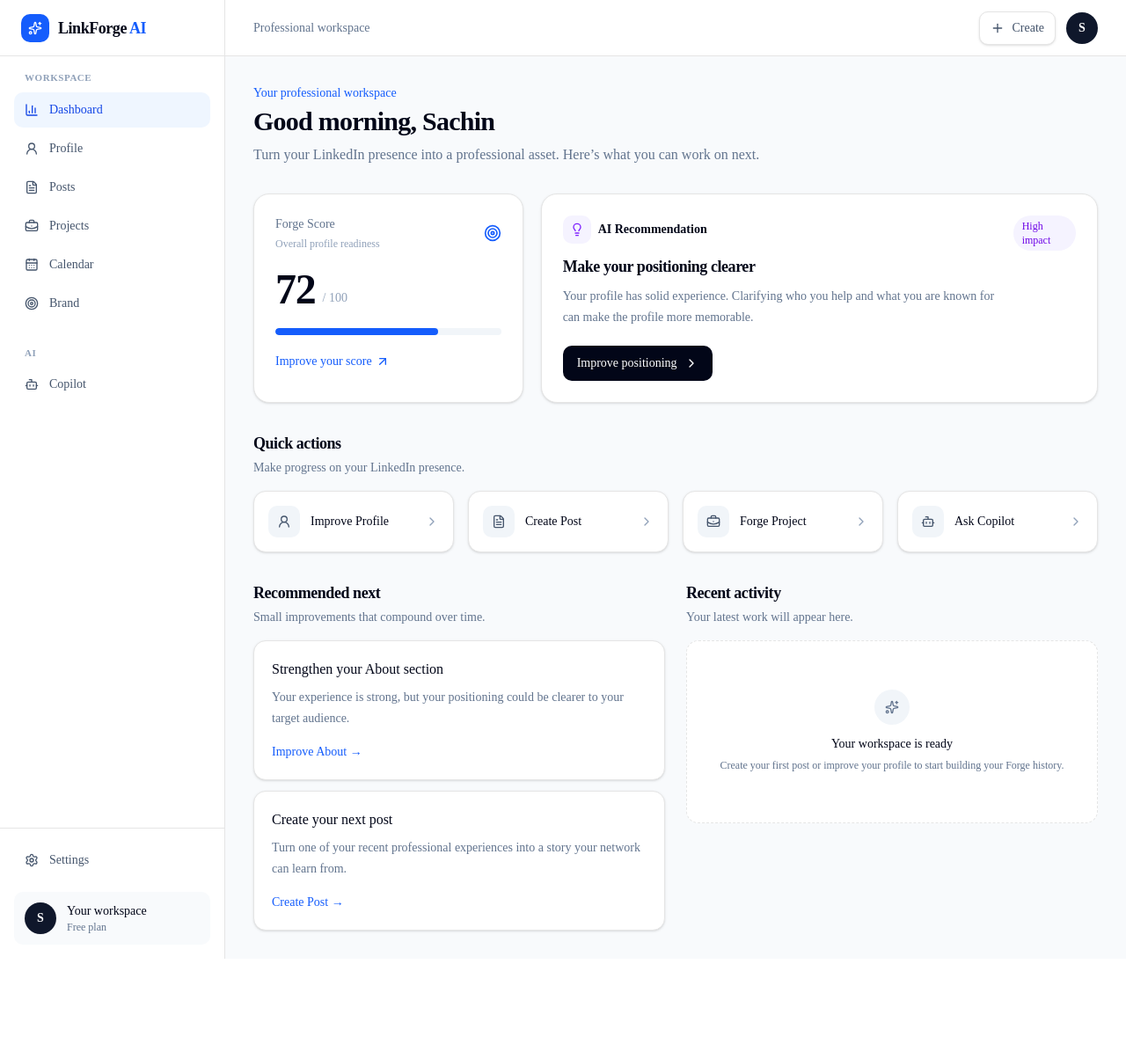
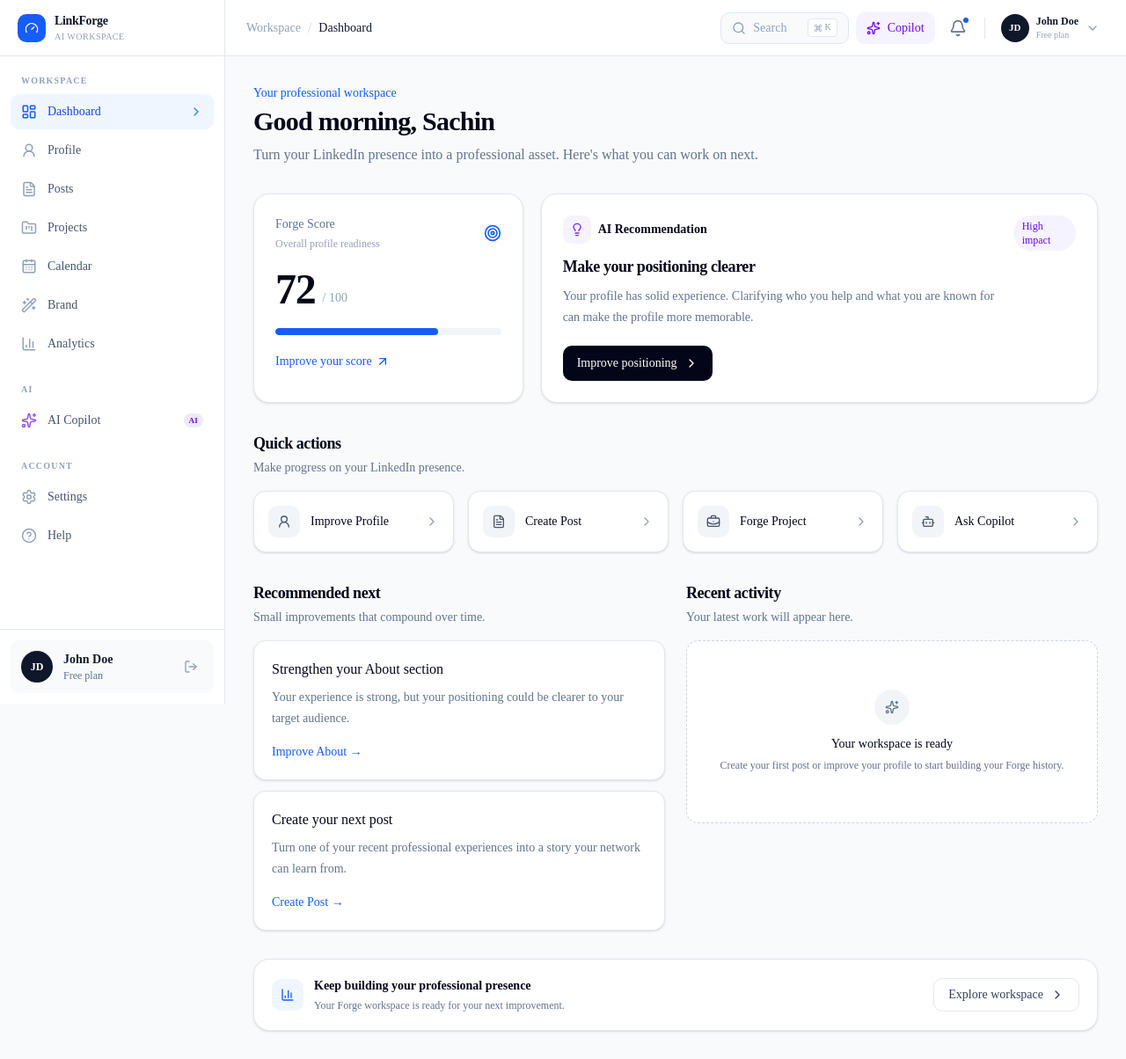
Before and after one commit to sachin59921/linkforge-ai, a Next.js app: page / in a window 1280 px wide. Shown: the whole page at 88% size. Before the commit the page ends 1090 px from the top, so only its background shows below. Built offline with nearby package versions, Linux system fonts and the light colour scheme.

Commit message:
feat: add Header component with navigation and user account features

```diff
--- a/app/page.tsx
+++ b/app/page.tsx
@@ -3,25 +3,15 @@ import {
   BarChart3,
   Bot,
   BriefcaseBusiness,
-  CalendarDays,
   ChevronRight,
   FileText,
   Lightbulb,
-  Plus,
-  Settings,
   Sparkles,
   Target,
   UserRound,
 } from "lucide-react";
-
-const navigation = [
-  { label: "Dashboard", icon: BarChart3, active: true },
-  { label: "Profile", icon: UserRound },
-  { label: "Posts", icon: FileText },
-  { label: "Projects", icon: BriefcaseBusiness },
-  { label: "Calendar", icon: CalendarDays },
-  { label: "Brand", icon: Target },
-];
+import { Header } from "@/components/layout/header";
+import { Sidebar } from "@/components/layout/sidebar";
 
 const recommendations = [
   {
@@ -38,125 +28,61 @@ const recommendations = [
   },
 ];
 
+const quickActions = [
+  {
+    label: "Improve Profile",
+    icon: UserRound,
+  },
+  {
+    label: "Create Post",
+    icon: FileText,
+  },
+  {
+    label: "Forge Project",
+    icon: BriefcaseBusiness,
+  },
+  {
+    label: "Ask Copilot",
+    icon: Bot,
+  },
+];
+
 export default function Home() {
   return (
-    <main className="min-h-screen bg-slate-50 text-slate-950">
-      <div className="flex min-h-screen">
-        {/* Sidebar */}
-        <aside className="hidden w-64 shrink-0 border-r bg-white lg:flex lg:flex-col">
-          <div className="flex h-16 items-center border-b px-6">
-            <div className="flex items-center gap-2.5">
-              <div className="flex size-8 items-center justify-center rounded-lg bg-blue-600 text-white">
-                <Sparkles className="size-4" />
-              </div>
-              <span className="text-lg font-semibold tracking-tight">
-                LinkForge <span className="text-blue-600">AI</span>
-              </span>
-            </div>
-          </div>
+    <div className="flex min-h-screen bg-slate-50 text-slate-950">
+      <Sidebar />
 
-          <nav className="flex-1 space-y-7 p-4">
-            <div>
-              <p className="mb-2 px-3 text-[11px] font-semibold uppercase tracking-wider text-slate-400">
-                Workspace
-              </p>
+      <div className="flex min-w-0 flex-1 flex-col">
+        <Header />
 
-              <div className="space-y-1">
-                {navigation.map((item) => {
-                  const Icon = item.icon;
-
-                  return (
-                    <button
-                      key={item.label}
-                      className={`flex w-full items-center gap-3 rounded-lg px-3 py-2.5 text-sm font-medium transition ${
-                        item.active
-                          ? "bg-blue-50 text-blue-700"
-                          : "text-slate-600 hover:bg-slate-50 hover:text-slate-950"
-                      }`}
-                    >
-                      <Icon className="size-4" />
-                      {item.label}
-                    </button>
-                  );
-                })}
-              </div>
-            </div>
-
-            <div>
-              <p className="mb-2 px-3 text-[11px] font-semibold uppercase tracking-wider text-slate-400">
-                AI
-              </p>
-
-              <button className="flex w-full items-center gap-3 rounded-lg px-3 py-2.5 text-sm font-medium text-slate-600 transition hover:bg-slate-50 hover:text-slate-950">
-                <Bot className="size-4" />
-                Copilot
-              </button>
-            </div>
-          </nav>
-
-          <div className="border-t p-4">
-            <button className="flex w-full items-center gap-3 rounded-lg px-3 py-2.5 text-sm font-medium text-slate-600 hover:bg-slate-50 hover:text-slate-950">
-              <Settings className="size-4" />
-              Settings
-            </button>
-
-            <div className="mt-4 flex items-center gap-3 rounded-lg bg-slate-50 p-3">
-              <div className="flex size-9 items-center justify-center rounded-full bg-slate-900 text-sm font-semibold text-white">
-                S
-              </div>
-              <div className="min-w-0">
-                <p className="truncate text-sm font-medium">Your workspace</p>
-                <p className="truncate text-xs text-slate-500">Free plan</p>
-              </div>
-            </div>
-          </div>
-        </aside>
-
-        {/* Main workspace */}
-        <div className="flex min-w-0 flex-1 flex-col">
-          <header className="flex h-16 items-center justify-between border-b bg-white px-5 sm:px-8">
-            <div>
-              <p className="text-sm text-slate-500 lg:hidden">LinkForge AI</p>
-              <p className="hidden text-sm text-slate-500 lg:block">
-                Professional workspace
-              </p>
-            </div>
-
-            <div className="flex items-center gap-3">
-              <button className="hidden rounded-lg border bg-white px-3 py-2 text-sm font-medium text-slate-600 shadow-sm transition hover:bg-slate-50 sm:flex sm:items-center sm:gap-2">
-                <Plus className="size-4" />
-                Create
-              </button>
-
-              <div className="flex size-9 items-center justify-center rounded-full bg-slate-900 text-sm font-semibold text-white">
-                S
-              </div>
-            </div>
-          </header>
-
-          <section className="mx-auto w-full max-w-7xl flex-1 p-5 sm:p-8">
+        <main className="flex-1">
+          <section className="mx-auto w-full max-w-7xl p-5 sm:p-8">
             {/* Welcome */}
             <div className="mb-8">
               <p className="mb-1 text-sm font-medium text-blue-600">
                 Your professional workspace
               </p>
+
               <h1 className="text-2xl font-semibold tracking-tight sm:text-3xl">
                 Good morning, Sachin
               </h1>
+
               <p className="mt-2 max-w-2xl text-sm text-slate-500 sm:text-base">
-                Turn your LinkedIn presence into a professional asset. Here’s
+                Turn your LinkedIn presence into a professional asset. Here&apos;s
                 what you can work on next.
               </p>
             </div>
 
             {/* Top cards */}
             <div className="grid gap-5 lg:grid-cols-3">
-              <div className="rounded-2xl border bg-white p-6 shadow-sm lg:col-span-1">
+              {/* Forge Score */}
+              <div className="rounded-2xl border border-slate-200 bg-white p-6 shadow-sm lg:col-span-1">
                 <div className="mb-5 flex items-center justify-between">
                   <div>
                     <p className="text-sm font-medium text-slate-500">
                       Forge Score
                     </p>
+
                     <p className="mt-1 text-xs text-slate-400">
                       Overall profile readiness
                     </p>
@@ -169,6 +95,7 @@ export default function Home() {
                   <span className="text-5xl font-semibold tracking-tight">
                     72
                   </span>
+
                   <span className="mb-1 text-sm text-slate-400">/ 100</span>
                 </div>
 
@@ -176,19 +103,24 @@ export default function Home() {
                   <div className="h-full w-[72%] rounded-full bg-blue-600" />
                 </div>
 
-                <button className="mt-5 flex items-center gap-1 text-sm font-medium text-blue-600 hover:text-blue-700">
+                <button
+                  type="button"
+                  className="mt-5 flex items-center gap-1 text-sm font-medium text-blue-600 hover:text-blue-700"
+                >
                   Improve your score
                   <ArrowUpRight className="size-4" />
                 </button>
               </div>
 
-              <div className="rounded-2xl border bg-white p-6 shadow-sm lg:col-span-2">
+              {/* AI Recommendation */}
+              <div className="rounded-2xl border border-slate-200 bg-white p-6 shadow-sm lg:col-span-2">
                 <div className="flex items-start justify-between gap-4">
                   <div>
                     <div className="mb-3 flex items-center gap-2">
                       <div className="flex size-8 items-center justify-center rounded-lg bg-violet-50">
                         <Lightbulb className="size-4 text-violet-600" />
                       </div>
+
                       <span className="text-sm font-semibold">
                         AI Recommendation
                       </span>
@@ -210,7 +142,10 @@ export default function Home() {
                   </span>
                 </div>
 
-                <button className="mt-5 flex items-center gap-2 rounded-lg bg-slate-950 px-4 py-2.5 text-sm font-medium text-white transition hover:bg-slate-800">
+                <button
+                  type="button"
+                  className="mt-5 flex items-center gap-2 rounded-lg bg-slate-950 px-4 py-2.5 text-sm font-medium text-white transition hover:bg-slate-800"
+                >
                   Improve positioning
                   <ChevronRight className="size-4" />
                 </button>
@@ -223,62 +158,71 @@ export default function Home() {
                 <h2 className="text-lg font-semibold tracking-tight">
                   Quick actions
                 </h2>
+
                 <p className="mt-1 text-sm text-slate-500">
                   Make progress on your LinkedIn presence.
                 </p>
               </div>
 
               <div className="grid gap-4 sm:grid-cols-2 lg:grid-cols-4">
-                {[
-                  ["Improve Profile", UserRound],
-                  ["Create Post", FileText],
-                  ["Forge Project", BriefcaseBusiness],
-                  ["Ask Copilot", Bot],
-                ].map(([label, Icon]) => (
+                {quickActions.map((action) => {
+                  const Icon = action.icon;
+
+                  return (
                     <button
-                    key={String(label)}
-                    className="group flex items-center justify-between rounded-xl border bg-white p-4 text-left shadow-sm transition hover:-translate-y-0.5 hover:border-slate-300 hover:shadow-md"
+                      key={action.label}
+                      type="button"
+                      className="group flex items-center justify-between rounded-xl border border-slate-200 bg-white p-4 text-left shadow-sm transition hover:-translate-y-0.5 hover:border-slate-300 hover:shadow-md"
                     >
                       <span className="flex items-center gap-3">
                         <span className="flex size-9 items-center justify-center rounded-lg bg-slate-100 transition group-hover:bg-blue-50">
                           <Icon className="size-4 text-slate-600 group-hover:text-blue-600" />
                         </span>
+
                         <span className="text-sm font-medium">
-                        {String(label)}
+                          {action.label}
                         </span>
                       </span>
 
                       <ChevronRight className="size-4 text-slate-400" />
                     </button>
-                ))}
+                  );
+                })}
               </div>
             </div>
 
+            {/* Recommendations + Recent Activity */}
+            <div className="mt-8 grid gap-6 lg:grid-cols-2">
               {/* Recommendations */}
-            <div className="mt-8 grid gap-6 lg:grid-cols-2">
               <div>
-                <div className="mb-4 flex items-center justify-between">
-                  <div>
+                <div className="mb-4">
                   <h2 className="text-lg font-semibold tracking-tight">
                     Recommended next
                   </h2>
+
                   <p className="mt-1 text-sm text-slate-500">
                     Small improvements that compound over time.
                   </p>
-                  </div>
                 </div>
 
                 <div className="space-y-3">
                   {recommendations.map((recommendation) => (
                     <div
                       key={recommendation.title}
-                      className="rounded-xl border bg-white p-5 shadow-sm"
+                      className="rounded-xl border border-slate-200 bg-white p-5 shadow-sm"
                     >
-                      <h3 className="font-medium">{recommendation.title}</h3>
+                      <h3 className="font-medium">
+                        {recommendation.title}
+                      </h3>
+
                       <p className="mt-2 text-sm leading-6 text-slate-500">
                         {recommendation.description}
                       </p>
-                      <button className="mt-4 text-sm font-medium text-blue-600 hover:text-blue-700">
+
+                      <button
+                        type="button"
+                        className="mt-4 text-sm font-medium text-blue-600 hover:text-blue-700"
+                      >
                         {recommendation.action} →
                       </button>
                     </div>
@@ -286,24 +230,28 @@ export default function Home() {
                 </div>
               </div>
 
+              {/* Recent Activity */}
               <div>
                 <div className="mb-4">
                   <h2 className="text-lg font-semibold tracking-tight">
                     Recent activity
                   </h2>
+
                   <p className="mt-1 text-sm text-slate-500">
                     Your latest work will appear here.
                   </p>
                 </div>
 
-                <div className="flex min-h-52 items-center justify-center rounded-xl border border-dashed bg-white p-6 text-center">
+                <div className="flex min-h-52 items-center justify-center rounded-xl border border-dashed border-slate-300 bg-white p-6 text-center">
                   <div>
                     <div className="mx-auto mb-3 flex size-10 items-center justify-center rounded-full bg-slate-100">
                       <Sparkles className="size-4 text-slate-500" />
                     </div>
+
                     <p className="text-sm font-medium">
                       Your workspace is ready
                     </p>
+
                     <p className="mt-1 text-xs leading-5 text-slate-500">
                       Create your first post or improve your profile to start
                       building your Forge history.
@@ -312,9 +260,38 @@ export default function Home() {
                 </div>
               </div>
             </div>
-          </section>
+
+            {/* Bottom workspace status */}
+            <div className="mt-8 rounded-2xl border border-slate-200 bg-white p-5 shadow-sm">
+              <div className="flex flex-col gap-4 sm:flex-row sm:items-center sm:justify-between">
+                <div className="flex items-center gap-3">
+                  <div className="flex size-9 items-center justify-center rounded-lg bg-blue-50">
+                    <BarChart3 className="size-4 text-blue-600" />
+                  </div>
+
+                  <div>
+                    <p className="text-sm font-semibold">
+                      Keep building your professional presence
+                    </p>
+
+                    <p className="mt-1 text-xs text-slate-500">
+                      Your Forge workspace is ready for your next improvement.
+                    </p>
                   </div>
                 </div>
+
+                <button
+                  type="button"
+                  className="flex items-center justify-center gap-2 rounded-lg border border-slate-200 px-4 py-2 text-sm font-medium text-slate-700 transition hover:bg-slate-50"
+                >
+                  Explore workspace
+                  <ChevronRight className="size-4" />
+                </button>
+              </div>
+            </div>
+          </section>
         </main>
+      </div>
+    </div>
   );
 }
--- /dev/null
+++ b/components/layout/header.tsx
@@ -0,0 +1,109 @@
+"use client";
+
+import {
+  Bell,
+  ChevronDown,
+  Command,
+  Menu,
+  Search,
+  Sparkles,
+} from "lucide-react";
+
+export function Header() {
+  return (
+    <header className="flex h-16 items-center justify-between border-b border-slate-200 bg-white px-4 sm:px-6">
+      {/* Left */}
+      <div className="flex items-center gap-3">
+        <button
+          type="button"
+          aria-label="Open navigation"
+          className="rounded-lg p-2 text-slate-500 hover:bg-slate-100 hover:text-slate-900 lg:hidden"
+        >
+          <Menu className="h-5 w-5" />
+        </button>
+
+        <div className="hidden items-center gap-2 md:flex">
+          <span className="text-sm text-slate-400">Workspace</span>
+          <span className="text-slate-300">/</span>
+          <span className="text-sm font-medium text-slate-900">
+            Dashboard
+          </span>
+        </div>
+
+        <div className="flex items-center gap-2 md:hidden">
+          <div className="flex h-8 w-8 items-center justify-center rounded-lg bg-blue-600 text-white">
+            <Sparkles className="h-4 w-4" />
+          </div>
+
+          <span className="text-sm font-bold text-slate-900">LinkForge</span>
+        </div>
+      </div>
+
+      {/* Right */}
+      <div className="flex items-center gap-1 sm:gap-2">
+        {/* Search */}
+        <button
+          type="button"
+          className="hidden h-9 items-center gap-2 rounded-lg border border-slate-200 bg-slate-50 px-3 text-sm text-slate-400 transition-colors hover:border-slate-300 hover:bg-white hover:text-slate-600 sm:flex"
+        >
+          <Search className="h-4 w-4" />
+          <span>Search</span>
+
+          <span className="ml-4 flex items-center gap-0.5 rounded border border-slate-200 bg-white px-1.5 py-0.5 text-[10px] font-medium text-slate-400">
+            <Command className="h-2.5 w-2.5" />
+            K
+          </span>
+        </button>
+
+        {/* Mobile search */}
+        <button
+          type="button"
+          aria-label="Search"
+          className="rounded-lg p-2 text-slate-500 hover:bg-slate-100 hover:text-slate-900 sm:hidden"
+        >
+          <Search className="h-5 w-5" />
+        </button>
+
+        {/* AI Copilot */}
+        <button
+          type="button"
+          className="hidden items-center gap-2 rounded-lg bg-violet-50 px-3 py-2 text-sm font-medium text-violet-700 transition-colors hover:bg-violet-100 md:flex"
+        >
+          <Sparkles className="h-4 w-4" />
+          <span>Copilot</span>
+        </button>
+
+        {/* Notifications */}
+        <button
+          type="button"
+          aria-label="Notifications"
+          className="relative rounded-lg p-2 text-slate-500 hover:bg-slate-100 hover:text-slate-900"
+        >
+          <Bell className="h-5 w-5" />
+
+          <span className="absolute right-1.5 top-1.5 h-1.5 w-1.5 rounded-full bg-blue-600 ring-2 ring-white" />
+        </button>
+
+        {/* Divider */}
+        <div className="mx-1 hidden h-6 w-px bg-slate-200 sm:block" />
+
+        {/* User */}
+        <button
+          type="button"
+          className="flex items-center gap-2 rounded-lg p-1.5 transition-colors hover:bg-slate-50"
+        >
+          <div className="flex h-8 w-8 items-center justify-center rounded-full bg-slate-900 text-[11px] font-semibold text-white">
+            JD
+          </div>
+
+          <div className="hidden text-left sm:block">
+            <p className="text-xs font-semibold text-slate-900">John Doe</p>
+            <p className="text-[10px] text-slate-400">Free plan</p>
+          </div>
+
+          <ChevronDown className="hidden h-4 w-4 text-slate-400 sm:block" />
+        </button>
+      </div>
+    </header>
+  );
+}
```
Lines whose indentation alone changed are shown as unchanged.
